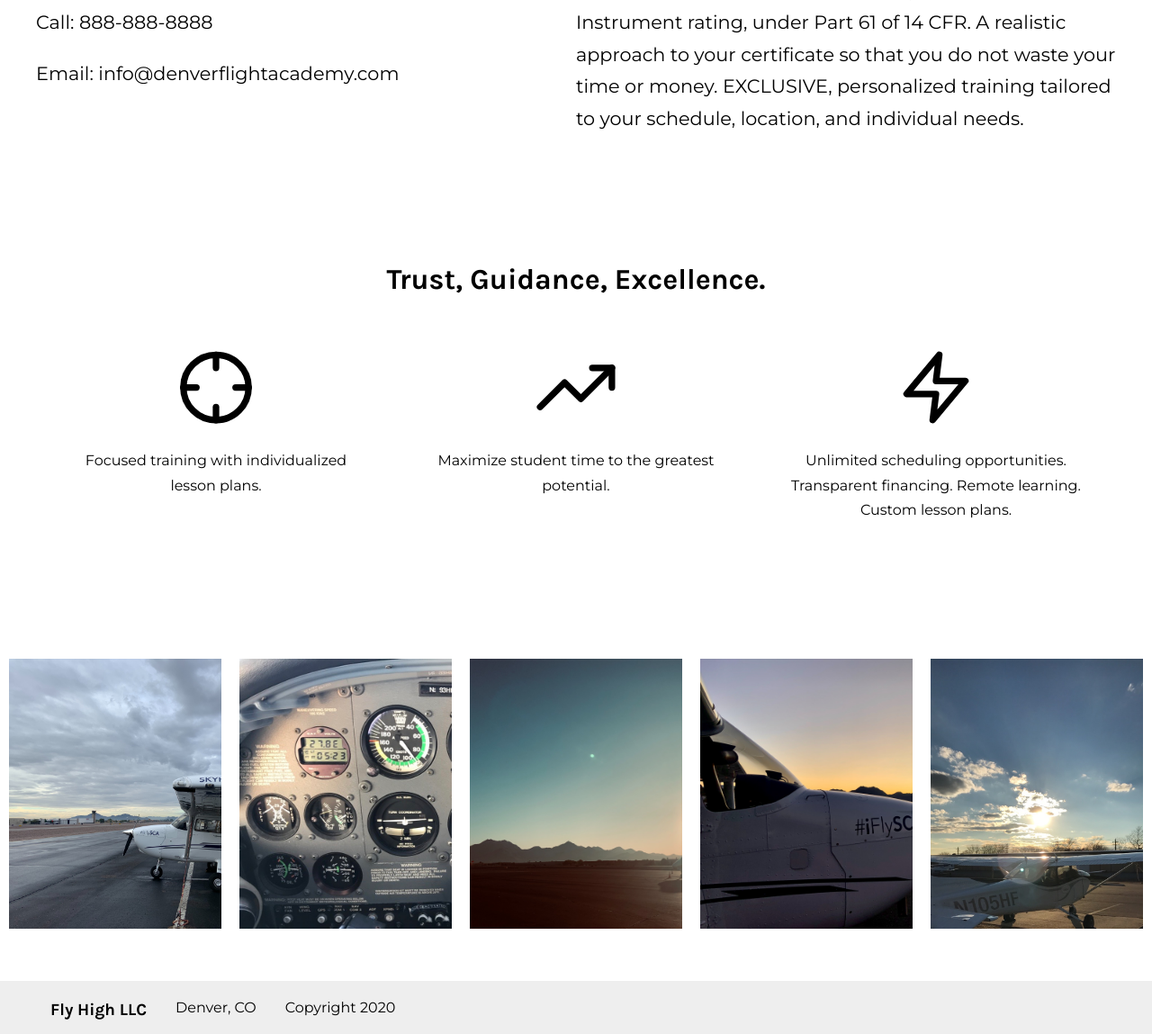
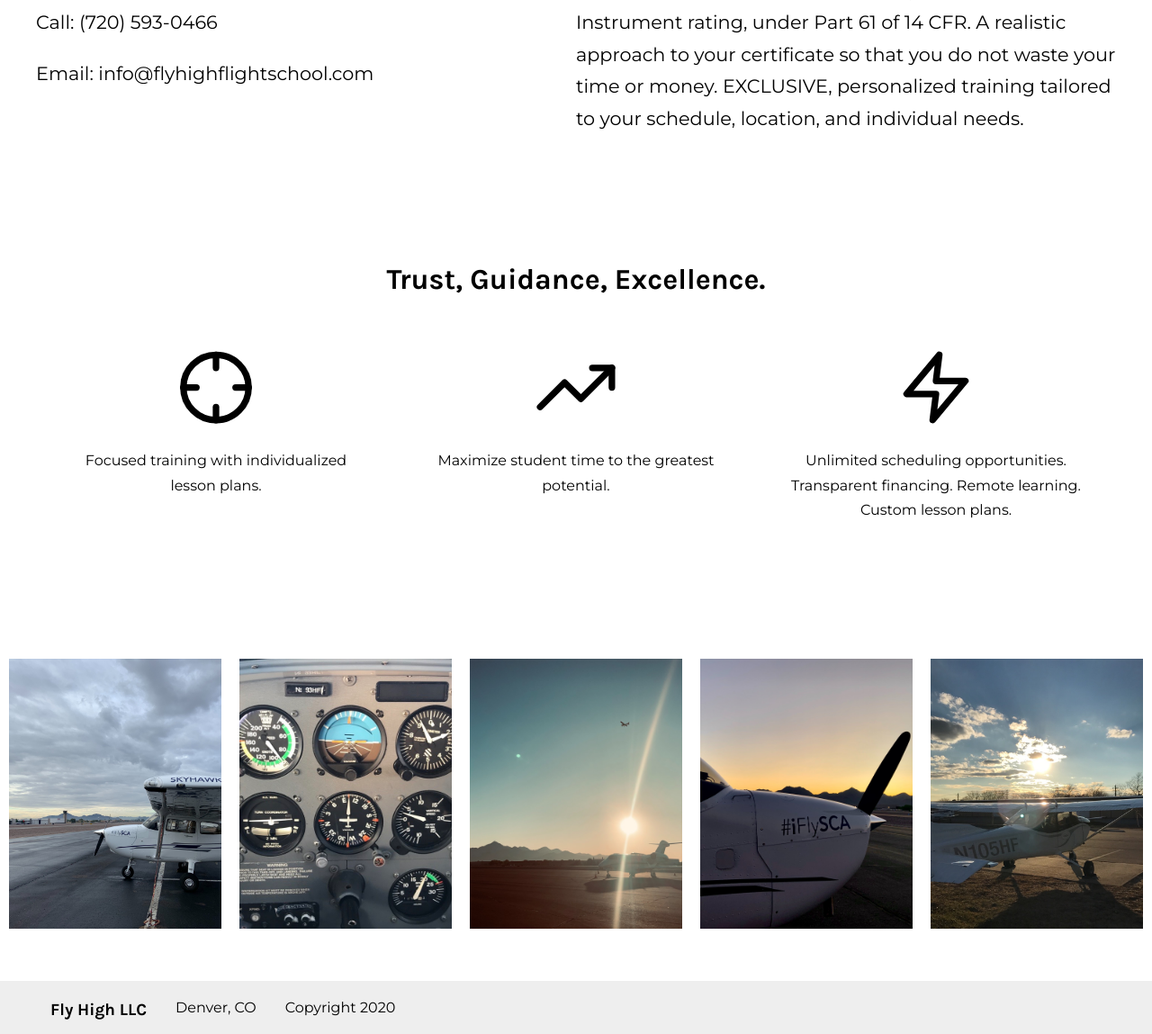
Before and after one commit to jerseypaint/fly-high, a plain HTML site: page index.html in a window 1280 px wide. Shown: the part 732-1881 px from the top of the page at 90% size. Drawn offline with Linux system fonts and the light colour scheme.

Commit message:
contact info, style changes

```diff
--- a/css/styles.css
+++ b/css/styles.css
@@ -64,6 +64,7 @@ section {
     margin: 10px;
     width: 100%;
     background-size: cover;
+    background-position: center center;
 }
 
 .images_item:nth-of-type(1) {
--- a/index.html
+++ b/index.html
@@ -24,8 +24,8 @@
                     <div class="about_contact">
                         <h2>Contact Us</h2>
                         <div>
-                            <p>Call: 888-888-8888</p>
-                            <p>Email: info@denverflightacademy.com</p>
+                            <p>Call: (720) 593-0466</p>
+                            <p>Email: info@flyhighflightschool.com</p>
                         </div>
                     </div>
                     <div class="about_content">
```
